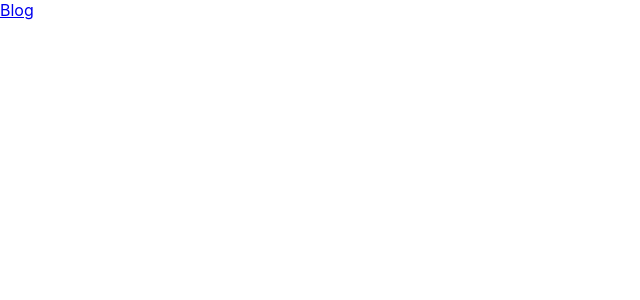
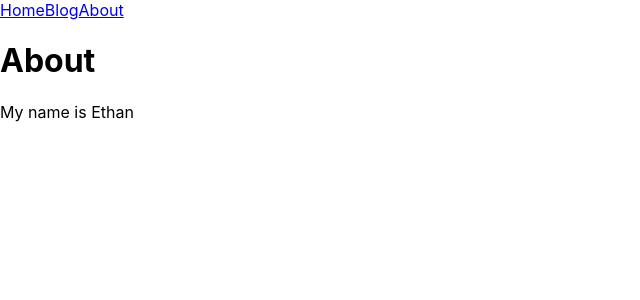
Before and after one commit to edw013/edw013.github.io, a React (Create React App) app: page /about in a window 1280 px wide. Shown: the top 300 px of the page, without its empty margins (0-640 px from the left). Built offline with nearby package versions, Linux system fonts and the light colour scheme.

Commit message:
Add more pages

```diff
--- a/package.json
+++ b/package.json
@@ -1,8 +1,10 @@
 {
   "name": "website-frontend",
   "version": "0.1.0",
+  "homepage": "http://edw013.github.io/",
   "private": true,
   "dependencies": {
+    "gh-pages": "^2.0.1",
     "react": "^16.6.3",
     "react-dom": "^16.6.3",
     "react-router-dom": "^4.3.1",
@@ -12,7 +14,9 @@
     "start": "react-scripts start",
     "build": "react-scripts build",
     "test": "react-scripts test",
-    "eject": "react-scripts eject"
+    "eject": "react-scripts eject",
+    "predeploy": "npm run build",
+    "deploy": "gh-pages -d build"
   },
   "eslintConfig": {
     "extends": "react-app"
--- /dev/null
+++ b/src/About.js
@@ -0,0 +1,14 @@
+import React, { Component } from "react";
+
+class About extends Component {
+    render() {
+        return (
+            <div>
+                <h1>About</h1>
+                <p>My name is Ethan</p>
+            </div>
+        )
+    }
+}
+
+export default About;
--- a/src/App.js
+++ b/src/App.js
@@ -1,16 +1,20 @@
 import React, { Component } from "react";
 import { BrowserRouter, Link, Switch, Route } from "react-router-dom";
 import Blog from "./Blog";
+import About from "./About";
 
 class App extends Component {
   render() {
     return (
       <BrowserRouter>
         <div>
+          <Link to="/">Home</Link>
           <Link to="/blog/">Blog</Link>
+          <Link to="/about/">About</Link>
 
           <Switch>
             <Route exact path="/blog/" component={Blog} />
+            <Route exact path="/about/" component={About} />
           </Switch>
         </div>
       </BrowserRouter>
--- a/src/Blog.js
+++ b/src/Blog.js
@@ -1,6 +1,6 @@
 import React, { Component } from "react";
 
-class Post extends Component {
+class PostOverview extends Component {
     constructor(props) {
         super(props);
         this.state = {
@@ -24,6 +24,17 @@ class Post extends Component {
     }
 }
 
+class Comments extends Component {
+    constructor(props) {
+        super(props);
+        this.state = {
+            postId: props.value._id,
+            user: props.value.user,
+            body: props.value.body
+        };
+    }
+}
+
 class Blog extends Component {
     constructor(props) {
         super(props);
@@ -35,7 +46,7 @@ class Blog extends Component {
     }
 
     componentDidMount() {
-        fetch("http://localhost:5000/posts").then(
+        fetch("https://ethanwang-backend.herokuapp.com/posts").then(
             res => res.json()
         ).then(
             (result) => {
@@ -54,12 +65,7 @@ class Blog extends Component {
     }
 
     render() {
-        const { error, isLoaded } = this.state;
-
-        console.log(this.state.posts);
-        let postHTML = this.state.posts.map(post =>
-            <Post key={post._id} value={post} />
-        );
+        const { error, isLoaded, posts } = this.state;
 
         if (error) {
             return <div>Error: {error.message}</div>;
@@ -68,7 +74,11 @@ class Blog extends Component {
             return <div>Loading...</div>;
         }
 
-        return postHTML;
+        return (
+            posts.map(post =>
+                <PostOverview key={post._id} value={post} />
+            )
+        );
     }
 }
 
```
Also changed, not shown: 1 other file (tests, documents, lock files or other folders).
